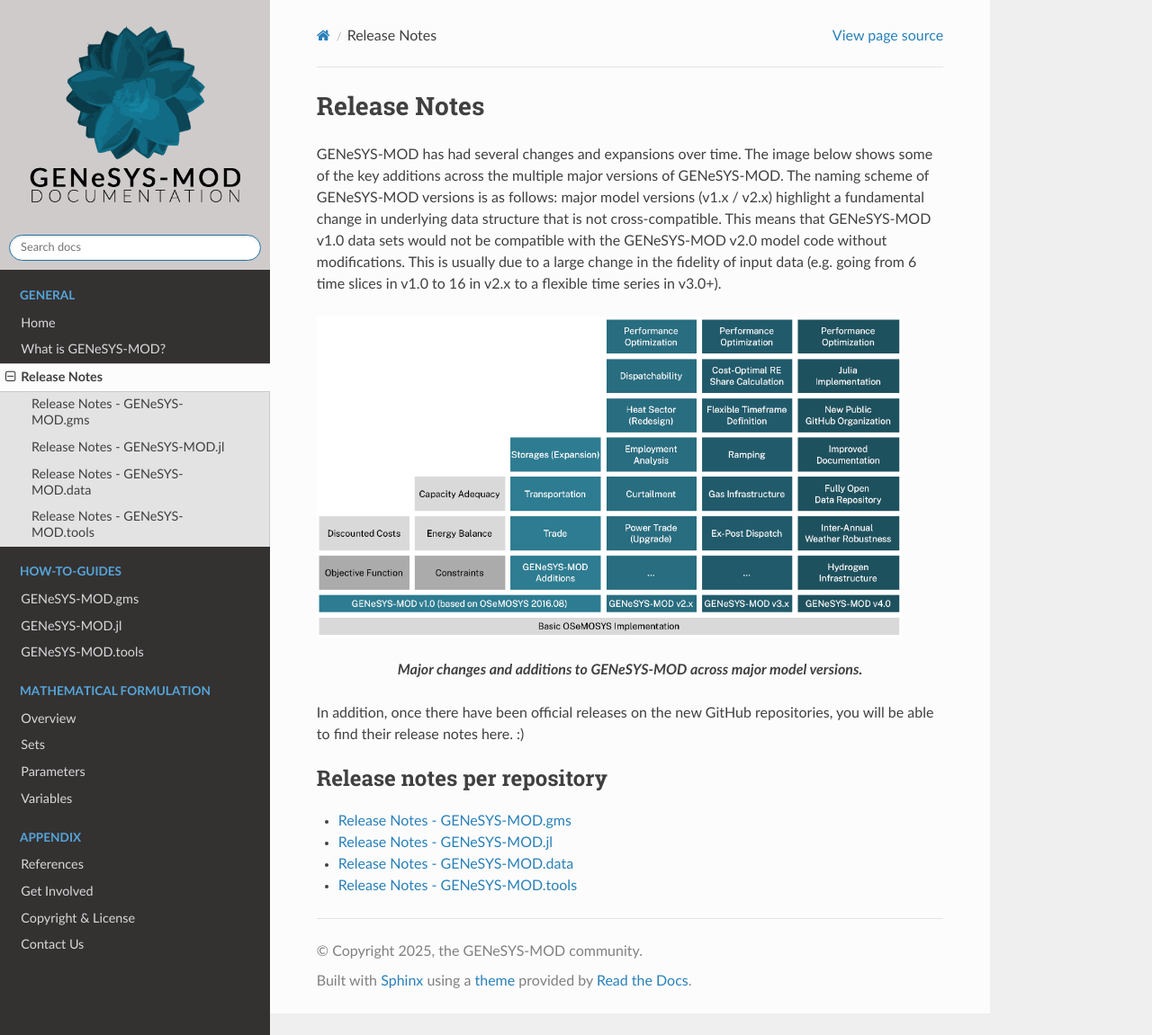
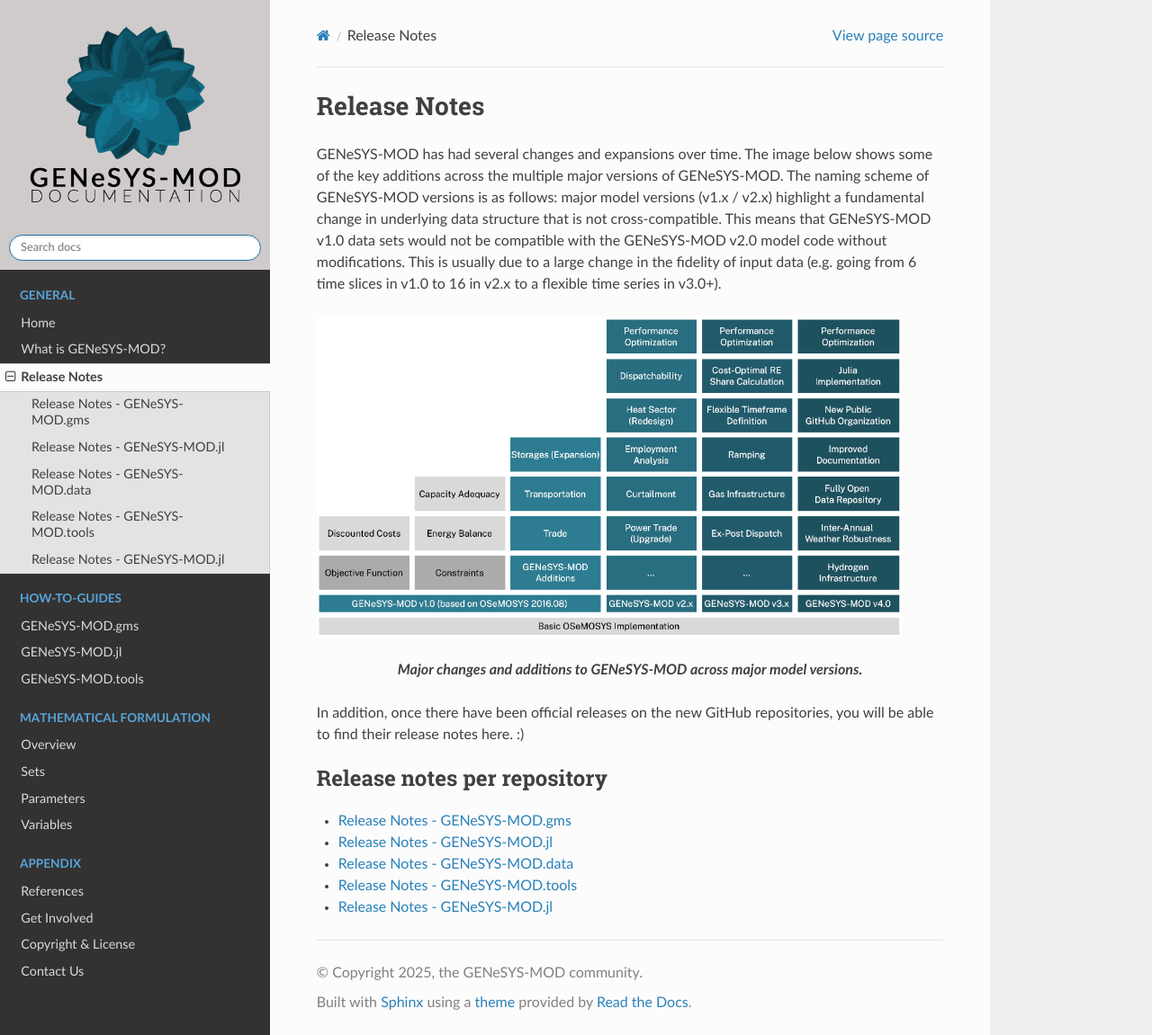
Before and after one commit to GENeSYS-MOD/GENeSYS_MOD.readthedocs, a Sphinx documentation site: the page built from docs/source/release_notes/release_notes.rst, in a window 1280 px wide and 1151 px high. Shown: the whole window at 90% size. Built offline with Sphinx 7.4.7 and the Read the Docs theme 3.1.0, drawn with Linux system fonts in a browser that asks for light colours.

Commit message:
added release notes for readthedocs to readthedocs

```diff
--- /dev/null
+++ b/docs/source/release_notes/genesysmod_readthedocs.rst
@@ -0,0 +1,6 @@
+Release Notes - GENeSYS-MOD.jl
+=================================
+
+
+.. changelog::
+    :github: https://github.com/GENeSYS-MOD/GENeSYS_MOD.readthedocs/releases
--- a/docs/source/release_notes/release_notes.rst
+++ b/docs/source/release_notes/release_notes.rst
@@ -21,3 +21,4 @@
    genesysmod_jl
    genesysmod_data
    genesysmod_tools
+   genesysmod_readthedocs
```
